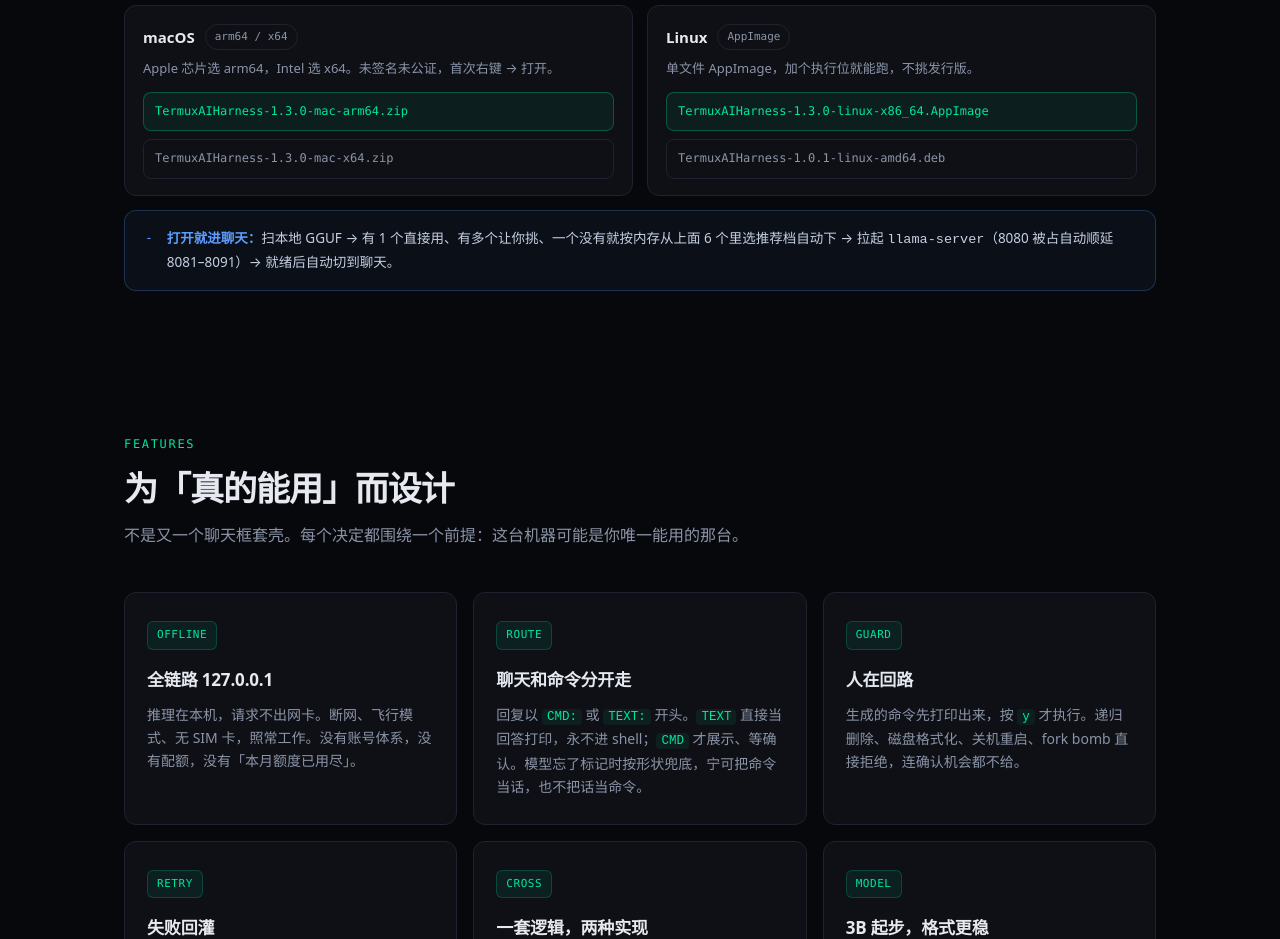
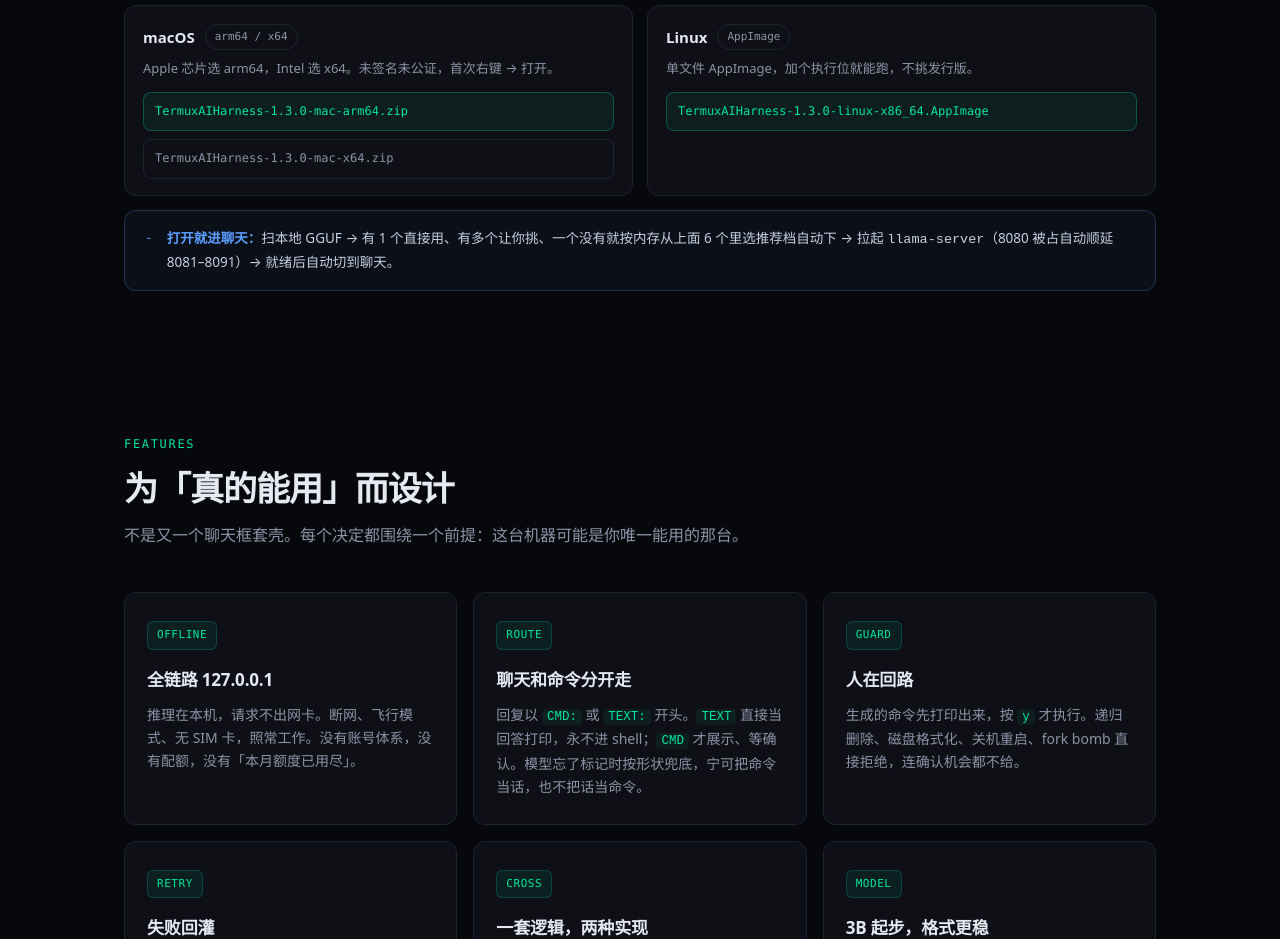
Before and after one commit to Huangqia123/termux-ai-harness, a plain HTML site: page docs/index.html in a window 1280 px wide. Shown: the part 1640-2579 px from the top of the page. Drawn offline with Linux system fonts and the light colour scheme.

Commit message:
docs: drop deb button (Linux single AppImage)

```diff
--- a/docs/index.html
+++ b/docs/index.html
@@ -578,7 +578,6 @@ footer { border-top: 1px solid var(--line); padding: 40px 0 60px; margin-top: 40
         <div class="dl-top"><span class="dl-plat">Linux</span><span class="badge">AppImage</span></div>
         <p data-i18n="dl.linux">AppImage 加个执行位就能跑；Debian 系直接 dpkg 装。</p>
         <a class="dl-btn" href="https://github.com/Huangqia123/termux-ai-harness/releases/download/v1.3.0/TermuxAIHarness-1.3.0-linux-x86_64.AppImage">TermuxAIHarness-1.3.0-linux-x86_64.AppImage</a>
-        <a class="dl-btn ghost" href="https://github.com/Huangqia123/termux-ai-harness/releases/download/v1.0.1/TermuxAIHarness-1.0.1-linux-amd64.deb">TermuxAIHarness-1.0.1-linux-amd64.deb</a>
       </div>
     </div>
 
```
